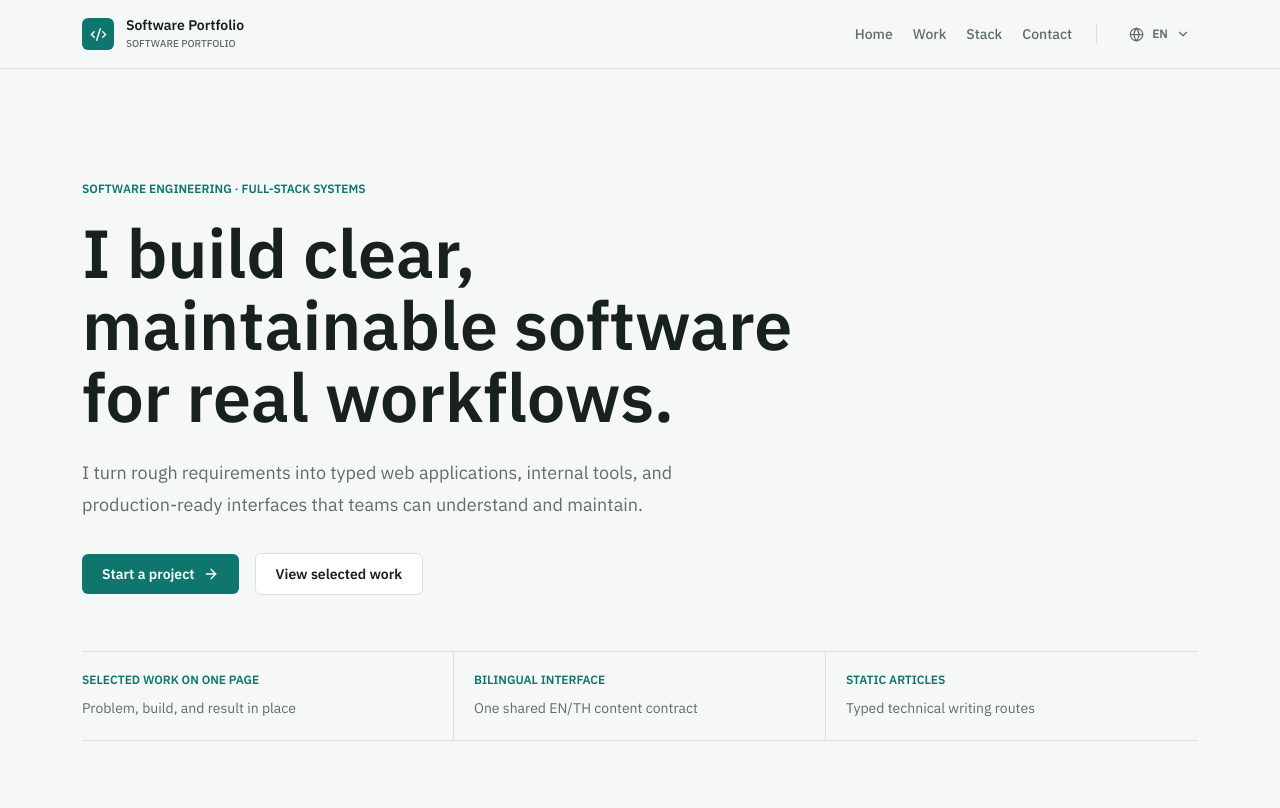
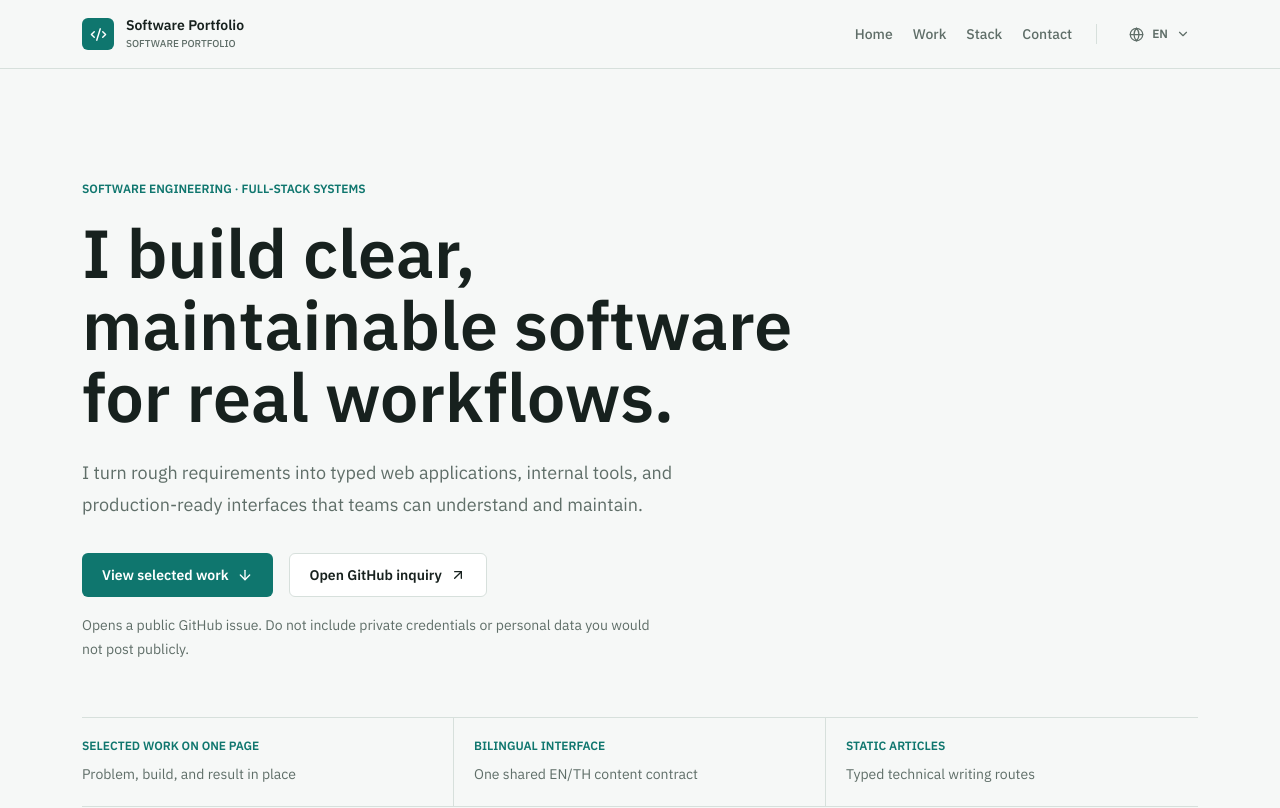
Before and after one commit to Manchinn/Portfolio, a Next.js app: page / in a window 1280 px wide. Shown: the top 808 px of the page. Built offline with nearby package versions, Linux system fonts and the light colour scheme.

Commit message:
style: polish hero and contact after intake removal
Reorder homepage CTAs so selected work is primary, open GitHub
inquiry as secondary/external, surface public-data notice copy,
and frame the contact band with larger touch targets.

```diff
--- a/src/components/portfolio/HomePage.tsx
+++ b/src/components/portfolio/HomePage.tsx
@@ -2,7 +2,10 @@
 
 import Link from 'next/link'
 import {
+  ArrowDown,
   ArrowRight,
+  ArrowUpRight,
+  Globe2,
 } from 'lucide-react'
 import { articles, projects, publicContactUrl } from '@/data/portfolio'
 import type { Language, Project } from '@/data/types'
@@ -16,7 +19,6 @@ type LocalCopy = {
   heroEyebrow: string
   heroTitle: string
   heroBody: string
-  primaryCta: string
   proofItems: Array<{ label: string; value: string }>
   selectedEyebrow: string
   selectedTitle: string
@@ -35,7 +37,8 @@ type LocalCopy = {
   contactBody: string
 }
 
-type HomeCopy = LocalCopy & Pick<SharedChromeCopy, 'problem' | 'built' | 'result' | 'contactAction' | 'viewSelectedWork'>
+type HomeCopy = LocalCopy &
+  Pick<SharedChromeCopy, 'problem' | 'built' | 'result' | 'contactAction' | 'contactNotice' | 'viewSelectedWork'>
 
 const localCopy: Record<Language, LocalCopy> = {
   en: {
@@ -43,7 +46,6 @@ const localCopy: Record<Language, LocalCopy> = {
     heroTitle: 'I build clear, maintainable software for real workflows.',
     heroBody:
       'I turn rough requirements into typed web applications, internal tools, and production-ready interfaces that teams can understand and maintain.',
-    primaryCta: 'Start a project',
     proofItems: [
       { label: 'Selected work on one page', value: 'Problem, build, and result in place' },
       { label: 'Bilingual interface', value: 'One shared EN/TH content contract' },
@@ -55,8 +57,7 @@ const localCopy: Record<Language, LocalCopy> = {
       'A focused view of application work with the story kept clear: problem, implementation, and result.',
     capabilitiesEyebrow: 'Capabilities',
     capabilitiesTitle: 'What I can build for you.',
-    capabilitiesSubtitle:
-      'Four software delivery areas behind the selected work.',
+    capabilitiesSubtitle: 'Four software delivery areas behind the selected work.',
     capabilityCards: [
       {
         title: 'Full-stack Applications',
@@ -82,14 +83,14 @@ const localCopy: Record<Language, LocalCopy> = {
     readArticle: 'Read article',
     contactEyebrow: 'Project inquiry',
     contactTitle: 'Have a workflow that needs a clearer software path?',
-    contactBody: 'Open a public GitHub issue with the context, desired result, and constraints. This portfolio does not collect form data.',
+    contactBody:
+      'Share the context, desired result, and constraints in a public GitHub issue. This site does not collect or store a project brief.',
   },
   th: {
     heroEyebrow: 'Software engineering · Full-stack systems',
     heroTitle: 'สร้างซอฟต์แวร์ที่ชัดเจน ดูแลต่อได้ และรองรับ workflow จริง',
     heroBody:
       'เปลี่ยน requirements ที่ยังไม่ชัดให้เป็น web applications, internal tools และ interfaces ที่พร้อมใช้งานจริงและทีมดูแลต่อได้',
-    primaryCta: 'เริ่มคุยโปรเจกต์',
     proofItems: [
       { label: 'Selected work บนหน้าเดียว', value: 'ปัญหา การสร้าง และผลลัพธ์ในที่เดียว' },
       { label: 'Bilingual interface', value: 'ใช้ content contract ร่วมกันใน EN/TH' },
@@ -101,8 +102,7 @@ const localCopy: Record<Language, LocalCopy> = {
       'นำเสนองาน application แบบโฟกัส ให้เห็นเรื่องหลักชัดเจน: ปัญหา การพัฒนา และผลลัพธ์',
     capabilitiesEyebrow: 'Capabilities',
     capabilitiesTitle: 'สิ่งที่ผมสร้างให้คุณได้',
-    capabilitiesSubtitle:
-      'สี่ด้านของการพัฒนาซอฟต์แวร์ที่อยู่เบื้องหลัง selected work',
+    capabilitiesSubtitle: 'สี่ด้านของการพัฒนาซอฟต์แวร์ที่อยู่เบื้องหลัง selected work',
     capabilityCards: [
       {
         title: 'Full-stack Applications',
@@ -128,7 +128,8 @@ const localCopy: Record<Language, LocalCopy> = {
     readArticle: 'อ่านบทความ',
     contactEyebrow: 'Project inquiry',
     contactTitle: 'มี workflow ที่ต้องการเส้นทางพัฒนาซอฟต์แวร์ให้ชัดขึ้นหรือไม่',
-    contactBody: 'เปิด GitHub issue สาธารณะพร้อมบริบท ผลลัพธ์ที่ต้องการ และข้อจำกัด พอร์ตโฟลิโอนี้ไม่เก็บข้อมูลจากฟอร์ม',
+    contactBody:
+      'แชร์บริบท ผลลัพธ์ที่ต้องการ และข้อจำกัดผ่าน GitHub issue แบบสาธารณะ เว็บนี้ไม่เก็บหรือบันทึก project brief',
   },
 }
 
@@ -142,6 +143,7 @@ export function HomePage() {
     built: shared.built,
     result: shared.result,
     contactAction: shared.contactAction,
+    contactNotice: shared.contactNotice,
     viewSelectedWork: shared.viewSelectedWork,
   }
   const selectedProjects = projects[lang]
@@ -174,19 +176,28 @@ function PortfolioHero({ c }: { c: HomeCopy }) {
             <p className="mt-6 max-w-2xl break-words text-lg leading-8 text-portfolio-muted text-pretty">{c.heroBody}</p>
           </MotionCard>
           <MotionCard>
-            <div className="mt-8 flex flex-wrap items-center gap-4">
-              <PortfolioButton href={publicContactUrl} external icon={<ArrowRight className="size-4" />}>
-                {c.primaryCta}
-              </PortfolioButton>
-              <PortfolioButton href="/#work" variant="secondary">
+            <div className="mt-8 flex flex-wrap items-center gap-3 sm:gap-4">
+              <PortfolioButton href="/#work" icon={<ArrowDown className="size-4" aria-hidden />}>
                 {c.viewSelectedWork}
               </PortfolioButton>
+              <PortfolioButton
+                href={publicContactUrl}
+                external
+                variant="secondary"
+                icon={<ArrowUpRight className="size-4" aria-hidden />}
+              >
+                {c.contactAction}
+              </PortfolioButton>
             </div>
+            <p className="mt-4 max-w-xl text-sm leading-6 text-portfolio-muted">{c.contactNotice}</p>
           </MotionCard>
           <MotionCard>
             <dl className="mt-14 grid border-y border-portfolio-line sm:grid-cols-3">
               {c.proofItems.map((item) => (
-                <div key={item.label} className="min-w-0 border-b border-portfolio-line py-5 last:border-b-0 sm:border-r sm:border-b-0 sm:px-5 sm:first:pl-0 sm:last:border-r-0">
+                <div
+                  key={item.label}
+                  className="min-w-0 border-b border-portfolio-line py-5 last:border-b-0 sm:border-r sm:border-b-0 sm:px-5 sm:first:pl-0 sm:last:border-r-0"
+                >
                   <dt className="text-xs font-semibold uppercase text-portfolio-accent">{item.label}</dt>
                   <dd className="mt-2 text-sm leading-6 text-portfolio-muted">{item.value}</dd>
                 </div>
@@ -248,10 +259,12 @@ function ProjectCard({ project, c, variant }: { project: Project; c: HomeCopy; v
       >
         {project.title}
       </h3>
-      <p className={cn(
+      <p
+        className={cn(
           isFeatured ? 'max-w-2xl text-lg leading-8' : 'text-base leading-7',
-        'mt-3 text-portfolio-muted text-pretty'
-      )}>
+          'mt-3 text-portfolio-muted text-pretty',
+        )}
+      >
         {project.description}
       </p>
 
@@ -335,10 +348,10 @@ function ArticlesSection({ c }: { c: HomeCopy }) {
             </div>
             <Link
               href={`/article/${article.slug}`}
-              className="inline-flex min-h-10 items-center gap-2 text-sm font-semibold text-portfolio-accent-strong hover:text-portfolio-accent"
+              className="inline-flex min-h-11 items-center gap-2 text-sm font-semibold text-portfolio-accent-strong hover:text-portfolio-accent"
             >
               {c.readArticle}
-              <ArrowRight className="size-4" />
+              <ArrowRight className="size-4" aria-hidden />
             </Link>
           </article>
         ))}
@@ -350,17 +363,28 @@ function ArticlesSection({ c }: { c: HomeCopy }) {
 function ContactSection({ c }: { c: HomeCopy }) {
   return (
     <PortfolioSection id="contact">
-      <div className="grid gap-8 border-y border-portfolio-line py-10 lg:grid-cols-[minmax(0,1fr)_auto] lg:items-center">
+      <div className="rounded-[8px] border border-portfolio-line bg-portfolio-surface px-5 py-10 sm:px-8 sm:py-12 lg:px-10">
+        <div className="grid gap-8 lg:grid-cols-[minmax(0,1fr)_auto] lg:items-center">
           <div className="min-w-0">
             <p className="text-xs font-semibold uppercase text-portfolio-accent">{c.contactEyebrow}</p>
             <h2 className="mt-3 max-w-3xl break-words text-3xl font-semibold leading-tight text-portfolio-ink sm:text-4xl">
               {c.contactTitle}
             </h2>
             <p className="mt-4 max-w-2xl text-base leading-7 text-portfolio-muted">{c.contactBody}</p>
+            <p className="mt-5 flex max-w-2xl gap-2 text-sm leading-6 text-portfolio-muted">
+              <Globe2 className="mt-0.5 size-4 shrink-0 text-portfolio-accent" aria-hidden />
+              <span>{c.contactNotice}</span>
+            </p>
           </div>
-        <PortfolioButton href={publicContactUrl} external icon={<ArrowRight className="size-4" />}>
+          <PortfolioButton
+            href={publicContactUrl}
+            external
+            icon={<ArrowUpRight className="size-4" aria-hidden />}
+            className="w-full sm:w-auto"
+          >
             {c.contactAction}
           </PortfolioButton>
+        </div>
       </div>
     </PortfolioSection>
   )
--- a/src/components/portfolio/primitives.tsx
+++ b/src/components/portfolio/primitives.tsx
@@ -94,15 +94,22 @@ export function PortfolioButton({
   variant = 'primary',
   external = false,
 }: PortfolioButtonProps) {
-  const shape = 'inline-flex items-center justify-center gap-2 rounded-[6px] px-5 py-2.5 text-sm font-semibold transition-colors focus-visible:outline-2 focus-visible:outline-offset-2 focus-visible:outline-portfolio-accent'
-  const appearance = variant === 'primary'
-    ? 'bg-portfolio-accent text-white hover:bg-portfolio-accent-strong'
-    : 'border border-portfolio-line bg-portfolio-surface text-portfolio-ink hover:border-portfolio-accent hover:text-portfolio-accent-strong'
+  const shape =
+    'inline-flex min-h-11 items-center justify-center gap-2 rounded-[6px] px-5 py-2.5 text-sm font-semibold transition-colors focus-visible:outline-2 focus-visible:outline-offset-2 focus-visible:outline-portfolio-accent'
+  const appearance =
+    variant === 'primary'
+      ? 'bg-portfolio-accent text-white hover:bg-portfolio-accent-strong'
+      : 'border border-portfolio-line bg-portfolio-surface text-portfolio-ink hover:border-portfolio-accent hover:text-portfolio-accent-strong'
   const classes = cn(shape, appearance, className)
 
   if (external) {
     return (
-      <a href={href} target="_blank" rel="noopener noreferrer" className={classes}>
+      <a
+        href={href}
+        target="_blank"
+        rel="noopener noreferrer"
+        className={classes}
+      >
         <span className="min-w-0">{children}</span>
         {icon}
       </a>
--- a/src/content/shared.ts
+++ b/src/content/shared.ts
@@ -9,6 +9,7 @@ export type SharedChromeCopy = {
   built: string
   result: string
   contactAction: string
+  contactNotice: string
   viewSelectedWork: string
   portfolioLabel: string
 }
@@ -18,7 +19,8 @@ export const sharedChrome: LocalizedData<SharedChromeCopy> = {
     problem: 'Problem',
     built: 'Built',
     result: 'Result',
-    contactAction: 'Open public GitHub inquiry',
+    contactAction: 'Open GitHub inquiry',
+    contactNotice: 'Opens a public GitHub issue. Do not include private credentials or personal data you would not post publicly.',
     viewSelectedWork: 'View selected work',
     portfolioLabel: 'Software engineering portfolio',
   },
@@ -26,7 +28,8 @@ export const sharedChrome: LocalizedData<SharedChromeCopy> = {
     problem: 'ปัญหา',
     built: 'สิ่งที่สร้าง',
     result: 'ผลลัพธ์',
-    contactAction: 'เปิด GitHub inquiry สาธารณะ',
+    contactAction: 'เปิด GitHub inquiry',
+    contactNotice: 'จะเปิด GitHub issue แบบสาธารณะ อย่าใส่ credentials หรือข้อมูลส่วนตัวที่ไม่ควรโพสต์สาธารณะ',
     viewSelectedWork: 'ดู selected work',
     portfolioLabel: 'พอร์ตโฟลิโอวิศวกรรมซอฟต์แวร์',
   },
```
Also changed, not shown: src/app/(portfolio)/article/[slug]/ArticleContent.tsx (+5 -2 lines), 2 other files (tests, documents, lock files or other folders). Lines whose indentation alone changed are shown as unchanged.
